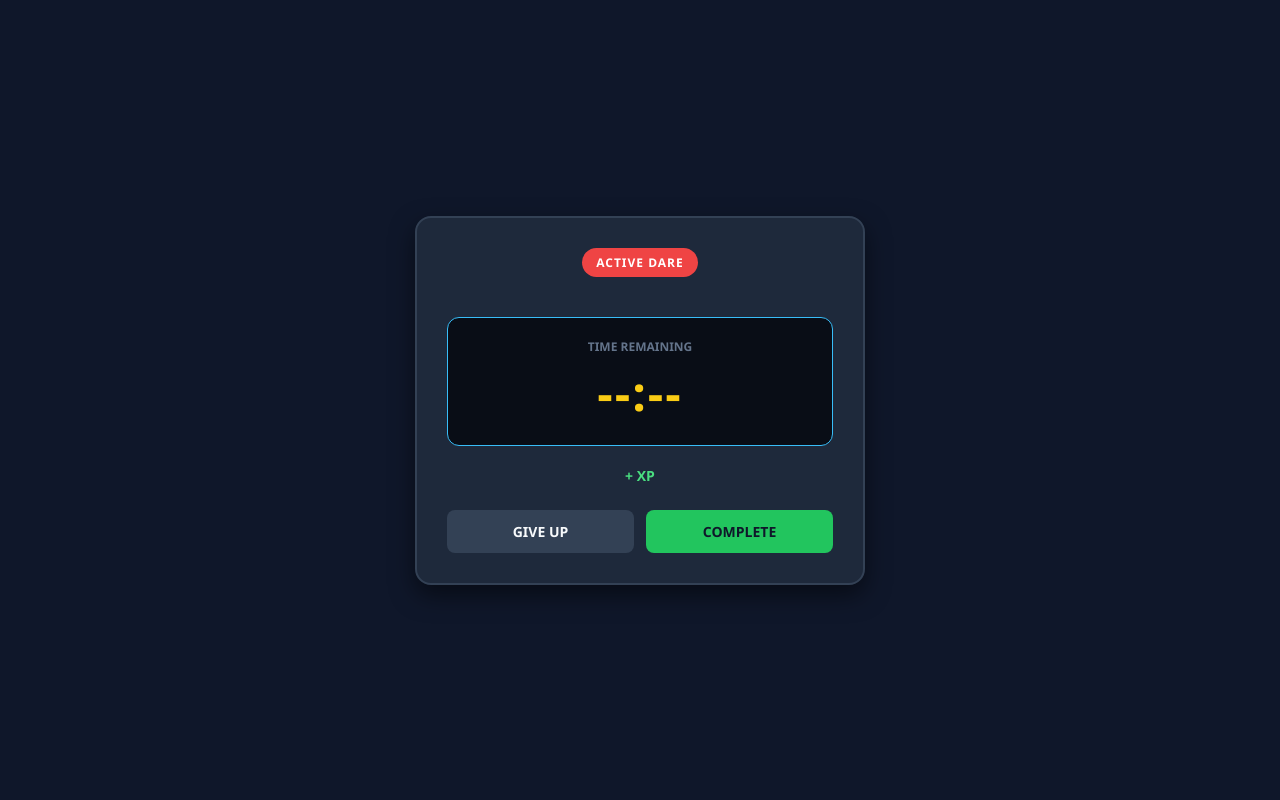
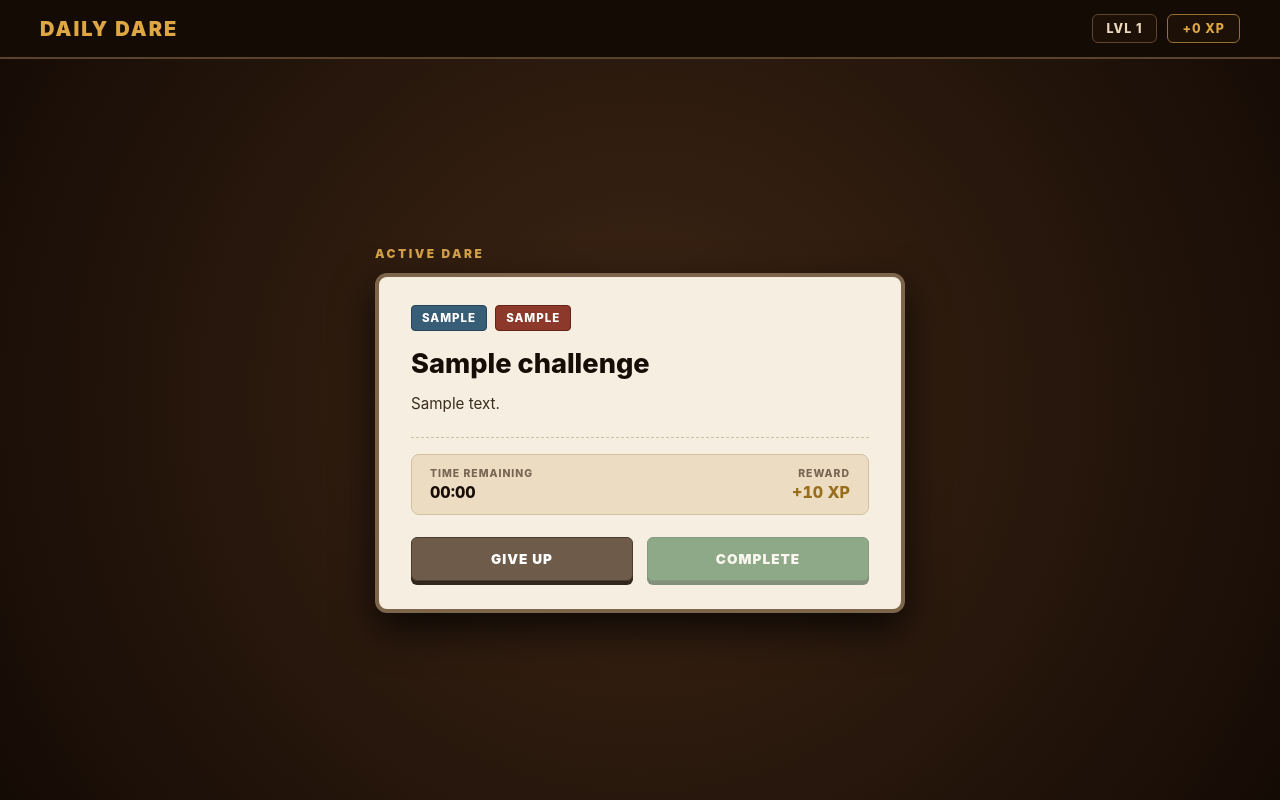
Before and after one commit to vengat-offcial-web/DailyDare, a Django app: template dare/templates/active_dare.html in a window 1280 px wide. Run offline with Django 5.2, Linux system fonts and the light colour scheme; tables that the repository leaves empty hold one stand-in row (values such as "Sample post"); the template is opened without the code that fills it: values that come from a table or form of the project are taken from there, most other values are stand-ins (such as "Sample title", 1, 10 or a date in 2020); parts of the project's set-up code (start-up, migrations or seed data) failed here and were passed over.

Commit message:
Refactor active dare functionality: update HTML structure, enhance CSS styles, and implement timer logic in JavaScript; add active_dare view and update URL routing.

```diff
--- a/dare/static/css/active_dare.css
+++ b/dare/static/css/active_dare.css
@@ -2,123 +2,225 @@
     margin: 0;
     padding: 0;
     box-sizing: border-box;
-    font-family: 'Segoe UI', Tahoma, Geneva, Verdana, sans-serif;
+    font-family: -apple-system, BlinkMacSystemFont, 'Segoe UI', Roboto, Helvetica, Arial, sans-serif;
 }
 
 body {
-    background-color: #0f172a;
-    color: #f8fafc;
+    background: radial-gradient(circle at 50% 50%, #3e2615 0%, #150b05 100%);
+    min-height: 100vh;
+    display: flex;
+    flex-direction: column;
+    color: #2b1d0c;
+}
+
+.app-header {
+    background-color: #140b05;
+    border-bottom: 2px solid #5a432d;
+    padding: 14px 40px;
+    display: flex;
+    justify-content: space-between;
+    align-items: center;
+}
+
+.brand {
+    font-size: 1.25rem;
+    font-weight: 900;
+    color: #dfa743;
+    letter-spacing: 2px;
+    text-transform: uppercase;
+}
+
+.user-stats {
+    display: flex;
+    gap: 10px;
+}
+
+.stat-badge {
+    background-color: #1c1007;
+    border: 1.5px solid #5e452e;
+    color: #edd9be;
+    padding: 6px 14px;
+    font-size: 0.78rem;
+    font-weight: 800;
+    border-radius: 6px;
+    letter-spacing: 1px;
+}
+
+.stat-badge.xp-badge {
+    border-color: #94712e;
+    color: #dfa743;
+}
+
+.main-wrapper {
+    flex: 1;
     display: flex;
     justify-content: center;
     align-items: center;
-    min-height: 100vh;
     padding: 20px;
 }
 
-.card {
-    background: #1e293b;
-    border: 2px solid #334155;
-    border-radius: 16px;
-    padding: 30px;
-    max-width: 450px;
+.quest-container {
     width: 100%;
-    text-align: center;
-    box-shadow: 0 10px 25px rgba(0, 0, 0, 0.5);
+    max-width: 530px;
+}
+
+.section-tag {
+    color: #cf9e46;
+    font-size: 0.75rem;
+    font-weight: 900;
+    letter-spacing: 2.5px;
+    margin-bottom: 12px;
+    text-transform: uppercase;
+}
+
+.quest-card {
+    background-color: #f6efe1;
+    border: 4px solid #7d654c;
+    border-radius: 12px;
+    padding: 28px 32px;
+    box-shadow: 0 16px 40px rgba(0, 0, 0, 0.75);
+}
+
+.card-tags {
+    display: flex;
+    gap: 8px;
+    margin-bottom: 16px;
 }
 
 .badge {
-    display: inline-block;
-    background: #ef4444;
+    font-size: 0.72rem;
+    font-weight: 800;
+    padding: 5px 10px;
+    border-radius: 4px;
     color: #ffffff;
-    font-size: 12px;
-    font-weight: 700;
-    padding: 6px 14px;
-    border-radius: 20px;
+    letter-spacing: 1px;
     text-transform: uppercase;
-    letter-spacing: 1px;
-    margin-bottom: 15px;
 }
 
-.title {
-    font-size: 24px;
-    font-weight: 800;
-    color: #38bdf8;
-    margin-bottom: 12px;
+.badge-category {
+    background-color: #385d77;
+    border: 1px solid #274458;
 }
 
-.description {
-    font-size: 15px;
-    color: #94a3b8;
-    line-height: 1.5;
-    margin-bottom: 25px;
+.badge-difficulty {
+    background-color: #8c382b;
+    border: 1px solid #632319;
 }
 
-.timer-box {
-    background: #090d16;
-    border: 1px solid #38bdf8;
-    border-radius: 12px;
-    padding: 20px;
-    margin-bottom: 20px;
+.quest-title {
+    font-size: 1.7rem;
+    font-weight: 800;
+    color: #170d06;
+    margin-bottom: 12px;
+    line-height: 1.25;
 }
 
-.timer-label {
-    display: block;
-    font-size: 12px;
-    color: #64748b;
-    text-transform: uppercase;
-    font-weight: 600;
-    margin-bottom: 5px;
+.quest-desc {
+    font-size: 0.95rem;
+    color: #3b2c1e;
+    line-height: 1.5;
+    margin-bottom: 22px;
 }
 
-.timer-display {
-    font-size: 48px;
-    font-weight: 900;
-    color: #facc15;
-    letter-spacing: 2px;
+.divider {
+    border: none;
+    border-top: 1.5px dashed #cfbda6;
+    margin-bottom: 16px;
 }
 
-.points {
-    color: #4ade80;
-    font-weight: 700;
-    font-size: 14px;
-    margin-bottom: 25px;
-    text-transform: uppercase;
+.meta-box {
+    background-color: #ebdcc2;
+    border: 1.5px solid #d4c0a1;
+    border-radius: 8px;
+    padding: 12px 18px;
+    display: flex;
+    justify-content: space-between;
+    align-items: center;
+    margin-bottom: 22px;
+}
+
+.meta-col {
+    display: flex;
+    flex-direction: column;
+    gap: 2px;
+}
+
+.text-right {
+    text-align: right;
+}
+
+.meta-label {
+    font-size: 0.65rem;
+    font-weight: 800;
+    color: #786653;
+    letter-spacing: 1px;
+}
+
+.meta-val {
+    font-size: 1rem;
+    font-weight: 800;
+    color: #170d06;
+    font-variant-numeric: tabular-nums;
+}
+
+.reward-val {
+    color: #996e1b;
 }
 
 .btn-group {
     display: flex;
-    gap: 12px;
+    gap: 14px;
 }
 
 .btn {
     flex: 1;
-    padding: 12px;
-    border: none;
-    border-radius: 8px;
-    font-weight: 700;
-    font-size: 14px;
+    padding: 13px 10px;
+    font-size: 0.85rem;
+    font-weight: 900;
+    border-radius: 6px;
+    letter-spacing: 1px;
+    text-align: center;
+    text-decoration: none;
     cursor: pointer;
-    text-decoration: none;
-    display: inline-flex;
+    text-transform: uppercase;
+    display: flex;
     justify-content: center;
     align-items: center;
-    transition: 0.2s ease-in-out;
+    transition: transform 0.08s ease;
 }
 
 .btn-accept {
-    background-color: #22c55e;
-    color: #0f172a;
+    background-color: #286630;
+    color: #ffffff;
+    border: 1.5px solid #1a4521;
+    box-shadow: 0 4px 0 #133317;
 }
 
-.btn-accept:hover {
-    background-color: #16a34a;
+.btn-accept:active {
+    transform: translateY(3px);
+    box-shadow: 0 1px 0 #133317;
 }
 
-.btn-giveup {
-    background-color: #334155;
-    color: #f8fafc;
+.btn-next {
+    background-color: #6e5b4a;
+    color: #ffffff;
+    border: 1.5px solid #4a3c2f;
+    box-shadow: 0 4px 0 #33271d;
 }
 
-.btn-giveup:hover {
-    background-color: #475569;
+.btn-next:active {
+    transform: translateY(3px);
+    box-shadow: 0 1px 0 #33271d;
 }
+
+@media (max-width: 520px) {
+    .app-header {
+        padding: 12px 16px;
+    }
+    .quest-card {
+        padding: 20px 16px;
+    }
+    .btn-group {
+        flex-direction: column;
+    }
+}
--- a/dare/static/css/js/timer.js
+++ b/dare/static/css/js/timer.js
@@ -1,42 +1,48 @@
-let totalSeconds = 5 * 60
 const timerDisplay = document.getElementById("timer");
-const completeBtn = document.querySelector("btn-accept");
-const countdown = setInterval(function () {
+const completeBtn = document.querySelector(".btn-accept");
 
+let totalSeconds = parseInt(timerDisplay.getAttribute("data-seconds")) || 0;
+
+// Initial state: Lock button
+if (completeBtn) {
+    completeBtn.style.pointerEvents = "none";
+    completeBtn.style.opacity = "0.5";
+}
+
+function updateCountdown() {
     let minutes = Math.floor(totalSeconds / 60);
-
     let seconds = totalSeconds % 60;
 
     if (seconds < 10) {
         seconds = "0" + seconds;
     }
 
-    timerDisplay.innerText = minutes + ":" + seconds
+    timerDisplay.innerText = (minutes < 10 ? "0" + minutes : minutes) + ":" + seconds;
 
+    // Last 30 seconds - Warning & Unlock
     if (totalSeconds <= 30 && totalSeconds > 0) {
-
-        timerDisplay.style.color = "#ef4444";
-
+        timerDisplay.style.color = "#c0392b";
         if (completeBtn) {
             completeBtn.style.pointerEvents = "auto";
             completeBtn.style.opacity = "1";
         }
     }
 
+    // Expired
     if (totalSeconds <= 0) {
+        clearInterval(countdown);
+        timerDisplay.innerText = "00:00 (EXPIRED)";
+        timerDisplay.style.color = "#c0392b";
 
-        clearInterval(countdown)
-
-        timerDisplay.innerText = "00 : 00 (FAILED)";
-        timerDisplay.style.color = "#ef4444";
+        if (completeBtn) {
+            completeBtn.style.pointerEvents = "none";
+            completeBtn.style.opacity = "0.5";
+            completeBtn.innerText = "EXPIRED";
+        }
     }
 
-    if (completeBtn) {
+    totalSeconds--;
+}
 
-        completeBtn.style.pointerEvents = "none";
-        completeBtn.style.opacity = "0.5";
-        completeBtn.innerText = "EXPIRED";
-    }
-    totalSeconds--
-
-}, 1000)
+updateCountdown();
+const countdown = setInterval(updateCountdown, 1000);
--- a/dare/templates/active_dare.html
+++ b/dare/templates/active_dare.html
@@ -4,31 +4,53 @@
 <head>
     <meta charset="UTF-8">
     <meta name="viewport" content="width=device-width, initial-scale=1.0">
-    <title>Active Dare</title>
-    <link rel="stylesheet" href="{% static 'css/active_dare.css' %}">
+    <title>Daily Dare - Active Dare</title>
+    <link rel="stylesheet" href="{% static 'css/active_dare.css' %}?v=99">
 </head>
 <body>
 
-    <div class="card">
-        <div class="badge">ACTIVE DARE</div>
+    <header class="app-header">
+        <div class="brand">DAILY DARE</div>
+        <div class="user-stats">
+            <div class="stat-badge">LVL 1</div>
+            <div class="stat-badge xp-badge">+0 XP</div>
+        </div>
+    </header>
 
-        <h1 class="title">{{ user_challenge.challenge.title }}</h1>
-        <p class="description">{{ user_challenge.challenge.description }}</p>
+    <div class="main-wrapper">
+        <div class="quest-container">
+            <div class="section-tag">ACTIVE DARE</div>
 
-        <div class="timer-box">
-            <span class="timer-label">Time Remaining</span>
-            <div class="timer-display" id="timer">--:--</div>
-        </div>
+            <div class="quest-card">
+                <div class="card-tags">
+                    <span class="badge badge-category">{{ user_challenge.challenge.category|default:"FITNESS" }}</span>
+                    <span class="badge badge-difficulty">{{ user_challenge.challenge.difficulty|default:"EASY" }}</span>
+                </div>
 
-        <div class="points">
-            +{{ user_challenge.challenge.points }} XP
-        </div>
+                <h1 class="quest-title">{{ user_challenge.challenge.title }}</h1>
+                <p class="quest-desc">{{ user_challenge.challenge.description }}</p>
 
-        <div class="btn-group">
-            <a href="#" class="btn btn-giveup">GIVE UP</a>
-            <a href="#" class="btn btn-accept">COMPLETE</a>
+                <hr class="divider">
+
+                <div class="meta-box">
+                    <div class="meta-col">
+                        <span class="meta-label">TIME REMAINING</span>
+                        <span class="meta-val" id="timer" data-seconds="{{ remaining_seconds }}">--:--</span>
+                    </div>
+                    <div class="meta-col text-right">
+                        <span class="meta-label">REWARD</span>
+                        <span class="meta-val reward-val">+{{ user_challenge.challenge.points }} XP</span>
+                    </div>
+                </div>
+
+                <div class="btn-group">
+                    <a href="{% url 'giveup_dare' user_challenge.id %}" class="btn btn-next">GIVE UP</a>
+                    <a href="{% url 'complete_dare' user_challenge.id %}" class="btn btn-accept">COMPLETE</a>
+                </div>
+            </div>
         </div>
     </div>
 
+    <script src="{% static 'js/timer.js' %}"></script>
 </body>
 </html>
--- a/dare/templates/home.html
+++ b/dare/templates/home.html
@@ -47,7 +47,7 @@
                     </div>
 
                     <div class="btn-group">
-                        <a href="{% url 'accept_dare' dare_id}" class="btn btn-accept">ACCEPT DARE</a>
+                        <a href="{% url 'accept_dare' dare.id %}" class="btn btn-accept">ACCEPT DARE</a>
                         <a href="{% url 'home' %}" class="btn btn-next">NEXT DARE</a>
                     </div>
                 </div>
--- a/dare/urls.py
+++ b/dare/urls.py
@@ -4,6 +4,6 @@
 urlpatterns = [
     path('',views.challenge_list, name= 'home'),
     path('accept/<int:dare_id>', views.accept_dare , name= 'accept_dare'),
-    path('active/<int:user_id>')
+    path('active/<int:userchallenge_id>',views.active_dare, name= 'active_dare'),
 
 ]
```
Also changed, not shown: dare/views.py (+26 -1 lines), dare/models.py (line endings or trailing spaces).
